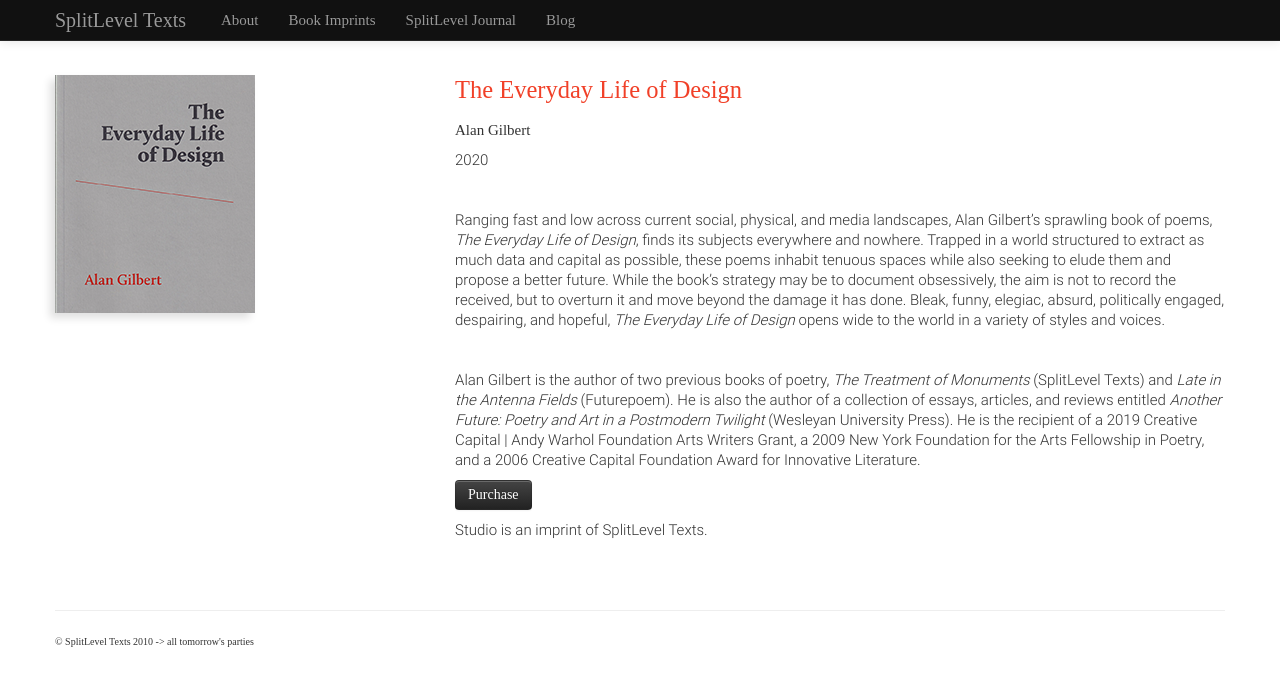
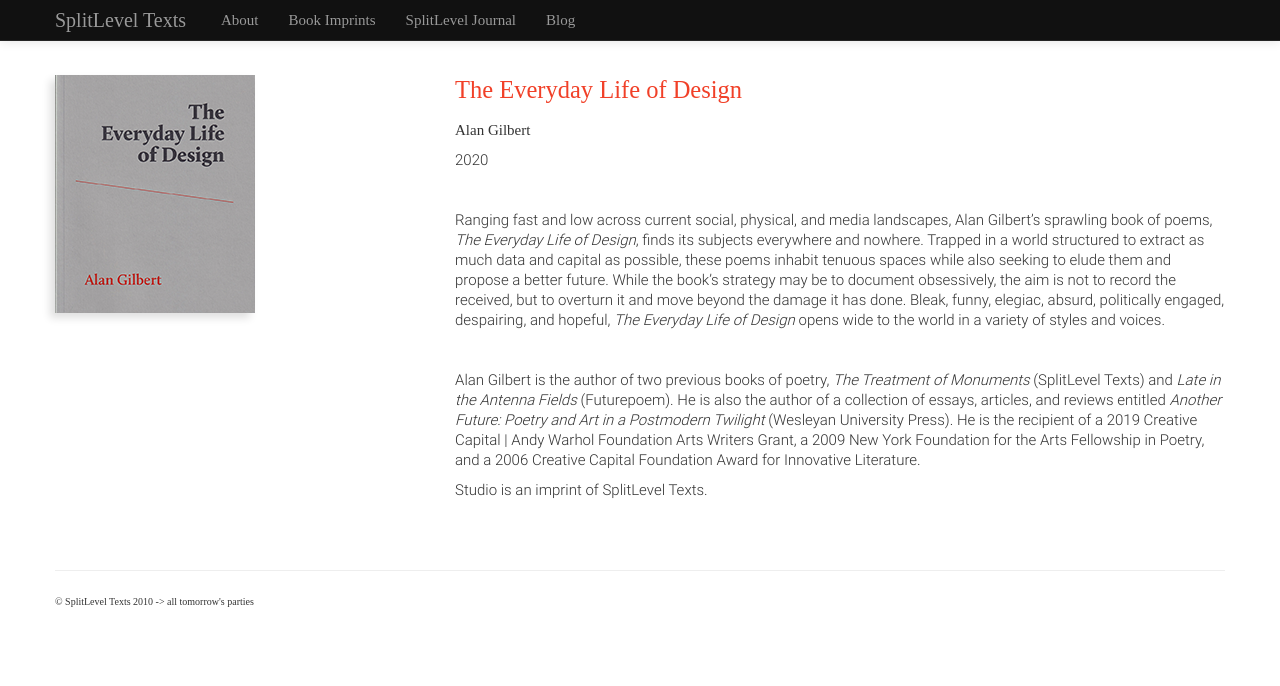
Before and after one commit to splitleveltexts/splitleveltexts.github.io, a Jekyll site: the page built from studio/index.html, in a window 1280 px wide. Shown: the top 686 px of the page. Built offline with Jekyll 4.4.1, drawn with Linux system fonts in a browser that asks for light colours; some web fonts are replaced.

Commit message:
removes purchase button from imprint
removes purchase button from imprint

```diff
--- a/studio/index.html
+++ b/studio/index.html
@@ -26,7 +26,7 @@ texts: active
 					<p class="description">
 						Ranging fast and low across current social, physical, and media landscapes, Alan Gilbert’s sprawling book of poems, <em>The Everyday Life of Design</em>, finds its subjects everywhere and nowhere. Trapped in a world structured to extract as much data and capital as possible, these poems inhabit tenuous spaces while also seeking to elude them and propose a better future. While the book’s strategy may be to document obsessively, the aim is not to record the received, but to overturn it and move beyond the damage it has done. Bleak, funny, elegiac, absurd, politically engaged, despairing, and hopeful, <em>The Everyday Life of Design</em> opens wide to the world in a variety of styles and voices. </p>
 					<p class="description">Alan Gilbert is the author of two previous books of poetry, <em>The Treatment of Monuments</em> (SplitLevel Texts) and <em>Late in the Antenna Fields</em> (Futurepoem). He is also the author of a collection of essays, articles, and reviews entitled <em>Another Future: Poetry and Art in a Postmodern Twilight</em> (Wesleyan University Press). He is the recipient of a 2019 Creative Capital | Andy Warhol Foundation Arts Writers Grant, a 2009 New York Foundation for the Arts Fellowship in Poetry, and a 2006 Creative Capital Foundation Award for Innovative Literature. </p>
-					<a class="btn btn-inverse" href="https://www.spdbooks.org/Products/9780999570135/the-everyday-life-of-design.aspx ">Purchase</a>
+
 					<p></p>
 					<p class="format">Studio is an imprint of SplitLevel Texts. </p>
 				</div>
```
